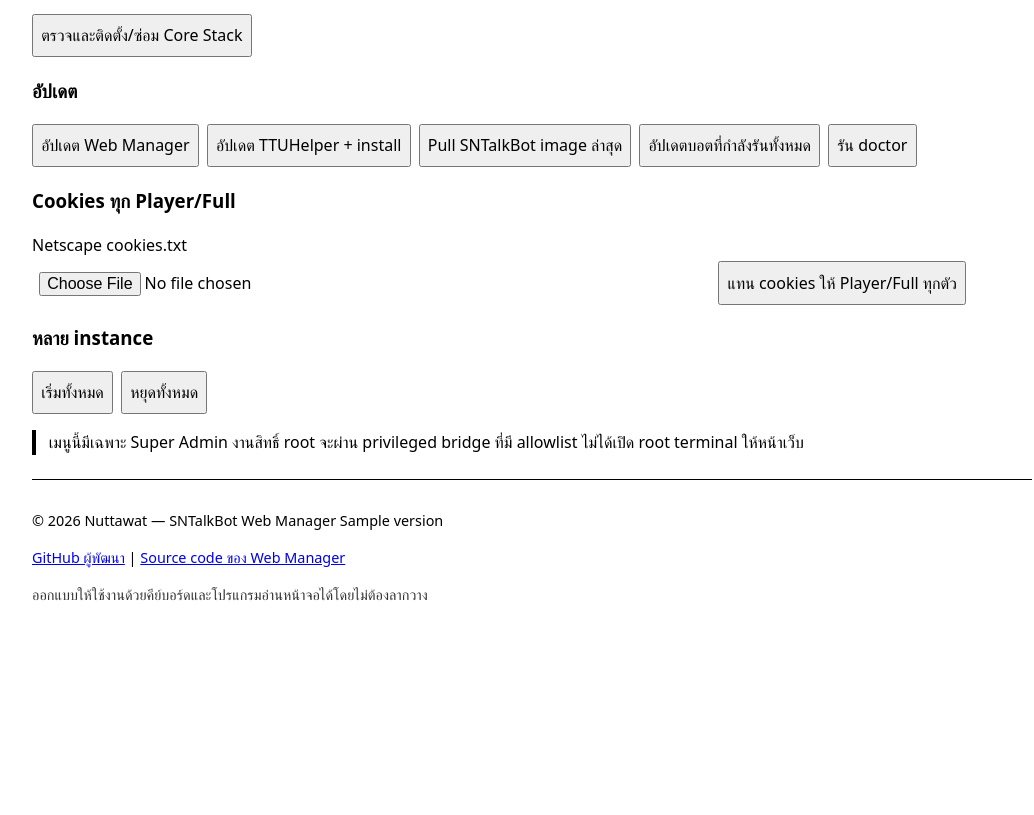
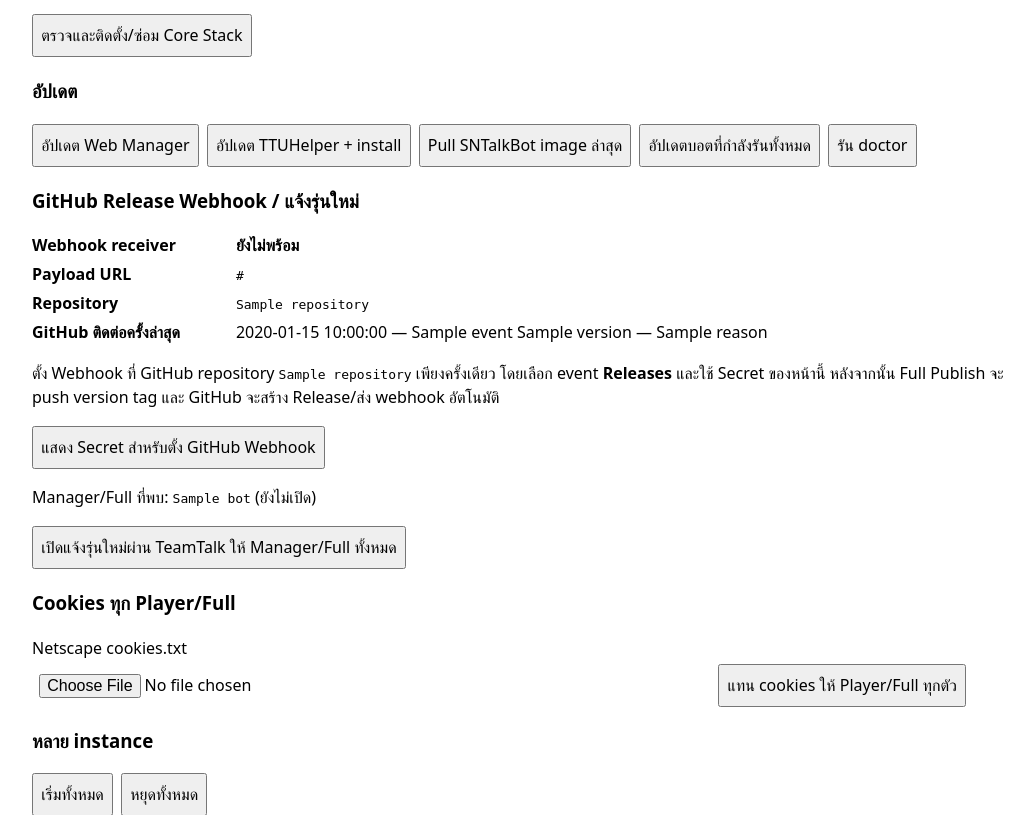
Before and after one commit to nuttawat-arch/sntalkbot-web-manager, a FastAPI app: template templates/system.html in a window 1280 px wide. Shown: the part 574-1389 px from the top of the page, without its empty margins (108-1142 px from the left). Before the commit the page ends 1175 px from the top, so only its background shows below. Run offline with FastAPI, Linux system fonts and the light colour scheme; the template is opened without the code that fills it: most values are stand-ins (such as "Sample title", 1, 10 or a date in 2020); data that the repository does not hold is empty; parts of the project's set-up code (start-up, migrations or seed data) failed here and were passed over.

Commit message:
Release SNTalkBot Web Manager 1.1.20

```diff
--- a/templates/system.html
+++ b/templates/system.html
@@ -14,6 +14,20 @@
 <form method="post" action="/system/action" data-job-form><input type="hidden" name="csrf" value="{{ csrf }}"><button name="action" value="install-stack">ตรวจและติดตั้ง/ซ่อม Core Stack</button></form>
 <h3>อัปเดต</h3><form class="actions" method="post" action="/system/action" data-job-form><input type="hidden" name="csrf" value="{{ csrf }}">
 <button name="action" value="update-web">อัปเดต Web Manager</button><button name="action" value="update-helper">อัปเดต TTUHelper + install</button><button name="action" value="pull-image">Pull SNTalkBot image ล่าสุด</button><button name="action" value="update-running">อัปเดตบอตที่กำลังรันทั้งหมด</button><button name="action" value="doctor">รัน doctor</button></form>
+
+<h3>GitHub Release Webhook / แจ้งรุ่นใหม่</h3>
+<dl>
+<dt>Webhook receiver</dt><dd>{% if webhook.configured %}<strong>พร้อม</strong>{% else %}<strong>ยังไม่พร้อม</strong>{% endif %}</dd>
+<dt>Payload URL</dt><dd><code>{{ webhook.callback_url }}</code></dd>
+<dt>Repository</dt><dd><code>{{ webhook.repository }}</code></dd>
+<dt>GitHub ติดต่อครั้งล่าสุด</dt><dd>{% if webhook.last.received_at %}{{ webhook.last.received_at }} — {{ webhook.last.event or 'event' }}{% if webhook.last.version %} {{ webhook.last.version }}{% endif %}{% if webhook.last.accepted %} — รับแล้ว; ส่งต่อ {{ webhook.last.delivered or 0 }}/{{ webhook.last.attempted or 0 }} instance{% elif webhook.last.reason %} — {{ webhook.last.reason }}{% endif %}{% else %}ยังไม่เคยได้รับ webhook ที่ลงลายเซ็นถูกต้อง{% endif %}</dd>
+</dl>
+<p>ตั้ง Webhook ที่ GitHub repository <code>{{ webhook.repository }}</code> เพียงครั้งเดียว โดยเลือก event <strong>Releases</strong> และใช้ Secret ของหน้านี้ หลังจากนั้น Full Publish จะ push version tag และ GitHub จะสร้าง Release/ส่ง webhook อัตโนมัติ</p>
+<form method="post" action="/system/github-webhook-secret"><input type="hidden" name="csrf" value="{{ csrf }}"><button type="submit">แสดง Secret สำหรับตั้ง GitHub Webhook</button></form>
+{% if release_bots %}
+<p>Manager/Full ที่พบ: {% for bot in release_bots %}<code>{{ bot.name }}</code> ({{ 'เปิด' if bot.enabled and bot.broadcast_enabled else 'ยังไม่เปิด' }}){% if not loop.last %}, {% endif %}{% endfor %}</p>
+<form method="post" action="/system/action" data-job-form><input type="hidden" name="csrf" value="{{ csrf }}"><button name="action" value="enable-release-notifications">เปิดแจ้งรุ่นใหม่ผ่าน TeamTalk ให้ Manager/Full ทั้งหมด</button></form>
+{% else %}<p>ยังไม่พบ Manager/Full instance</p>{% endif %}
 <h3>Cookies ทุก Player/Full</h3><form method="post" action="/system/cookies-all" enctype="multipart/form-data" data-job-form><input type="hidden" name="csrf" value="{{ csrf }}"><label for="all_cookie_file">Netscape cookies.txt</label><input id="all_cookie_file" type="file" name="cookie_file" required><button type="submit">แทน cookies ให้ Player/Full ทุกตัว</button></form>
 <h3>หลาย instance</h3><form class="actions" method="post" action="/system/action" data-job-form><input type="hidden" name="csrf" value="{{ csrf }}"><button name="action" value="start-all">เริ่มทั้งหมด</button><button name="action" value="stop-all">หยุดทั้งหมด</button></form>
 <p class="warning">เมนูนี้มีเฉพาะ Super Admin งานสิทธิ์ root จะผ่าน privileged bridge ที่มี allowlist ไม่ได้เปิด root terminal ให้หน้าเว็บ</p>
--- a/tools/validate_web_manager.py
+++ b/tools/validate_web_manager.py
@@ -30,6 +30,7 @@ js=(root/'static/app.js').read_text(encoding='utf-8')
 help_tpl=(root/'templates/help.html').read_text(encoding='utf-8')
 dash_tpl=(root/'templates/dashboard.html').read_text(encoding='utf-8')
 system_tpl=(root/'templates/system.html').read_text(encoding='utf-8')
+github_tpl=(root/'templates/github_webhook.html').read_text(encoding='utf-8')
 users_tpl=(root/'templates/users.html').read_text(encoding='utf-8')
 error_tpl=(root/'templates/error.html').read_text(encoding='utf-8')
 guardian=(root/'guardian/snweb_guardian.py').read_text(encoding='utf-8')
@@ -56,7 +57,7 @@ checks={
  'TeamTalk verification password is stdin-only and non-persistent':'input=json.dumps(payload, ensure_ascii=False)' in app and 'sys.stdin.buffer.read' in bridge and '"docker","run","--rm","-i"' in bridge and 'verify_teamtalk_password' not in storage,
  'Linux lowercase instance rule':'NEW_BOT_NAME_RE = re.compile(r"^[a-z0-9][a-z0-9_.-]{0,62}$")' in app and 'pattern="[a-z0-9][a-z0-9_.-]{0,62}"' in newtpl,
  'config all sections':'config_for_form' in app and 'save_config_form' in app,
- 'central Global Broadcast uses SQLite + loopback API scheduler':'SCHEMA_VERSION = 4' in storage and 'global_broadcast_messages' in storage and 'global_broadcast_state' in storage and 'def _global_broadcast_tick' in app and '/v1/events/global-broadcast' in app and 'bot_api_global_broadcast' in app and '@app.on_event("startup")' in app and 'tts_enabled' in app,
+ 'central Global Broadcast uses SQLite + loopback API scheduler':'SCHEMA_VERSION = 5' in storage and 'global_broadcast_messages' in storage and 'global_broadcast_state' in storage and 'def _global_broadcast_tick' in app and '/v1/events/global-broadcast' in app and 'bot_api_global_broadcast' in app and '@app.on_event("startup")' in app and 'tts_enabled' in app,
  'Global Broadcast is Manager/Full-only and interval bounded':'server_management_enabled' in app and 'global_broadcast' in app and 'interval_minutes' in app and '10080' in app and '_GLOBAL_BROADCAST_RETRY_AFTER' in app,
  'Super Admin can manage central broadcast messages':'@app.get("/broadcasts"' in app and '@app.post("/broadcasts")' in app and 'require_superadmin(request)' in app and 'ข้อความ Global Broadcast' in broadcasttpl and 'href="/broadcasts"' in base,
  'Global Broadcast composer uses one multiline textarea per message':'data-add-broadcast-message' in broadcasttpl and 'name="message"' in broadcasttpl and 'หนึ่งช่องคือหนึ่งข้อความ' in broadcasttpl and 'data-broadcast-message-fields' in js and 'form.getlist("message")' in app,
@@ -81,6 +82,9 @@ checks={
  'Super Admin dashboard uses authoritative batch snapshot and claims only unowned instances':'instances-snapshot' in app and 'docker-list-managed' in app and 'STORE.claim_unowned(names, int(user["id"]))' in app and 'owners_map(names)' in app and 'ผู้สร้าง/เจ้าของ:' in dash_tpl and 'สร้าง/นำเข้าเมื่อ:' in dash_tpl,
  'Dashboard realtime is one SSE stream with parallel bot probes':'/dashboard/live' in app and '_dashboard_live_rows' in app and 'asyncio.gather' in app and "new EventSource('/dashboard/live')" in js and 'dashboard-live-announcer' in dash_tpl,
  'System remote update probes do not block initial HTML':'system_status(False, include_expensive=False)' in app and '/system/remote-status' in app and 'ThreadPoolExecutor(max_workers=5)' in app and "fetch('/system/remote-status'" in js and 'การตรวจ GitHub/Docker Registry ทำต่อเบื้องหลัง' in system_tpl,
+ 'GitHub release webhook setup is visible to Super Admin':'GitHub Release Webhook / แจ้งรุ่นใหม่' in system_tpl and '/system/github-webhook-secret' in app and 'Payload URL' in github_tpl and 'Releases' in github_tpl and 'github_webhook_status' in app,
+ 'GitHub webhook status persists in SQLite':'CREATE TABLE IF NOT EXISTS system_state' in storage and 'github_release_webhook' in app and 'delivery_id' in app and 'received_at' in app,
+ 'Manager/Full release notifications have explicit bulk enable action':'enable-release-notifications' in app and 'job_enable_release_notifications' in app and 'role not in ("manager", "full")' in app and 'broadcast_enabled", "True"' in app,
  'Dashboard batch snapshot has rolling-upgrade compatibility fallback':'_local_instance_snapshot' in app and 'Old root bridge compatibility only' in app and 'instances-snapshot' in bridge and 'docker-list-managed' in bridge,
  'last-resort 500 boundary is static and carries request id':'class LastResortErrorMiddleware' in app and '_last_resort_error_html' in app and 'X-SNTalkBot-Request-ID' in app and '@app.exception_handler(Exception)' in app and 'Request ID' in app,
  'realtime instance SSE':'/instances/{name}/live' in app and 'await asyncio.sleep(0.5)' in app and 'live-instance' in insttpl and 'container_running' in app and 'บอตหยุดอยู่ — ไม่มีข้อมูลสด' in js,
--- a/webmanager/app.py
+++ b/webmanager/app.py
@@ -42,6 +42,7 @@ DEFAULT_BOTS_ROOT = Path("/opt/sntalkbot-bots")
 TTU_SOURCE = Path(os.getenv("SNWEB_TTU_SOURCE", "/opt/ttuhelper"))
 TTU_REPO = os.getenv("SNWEB_TTU_REPO", "https://github.com/nuttawat-arch/ttuhelper.git")
 WEB_REPO = os.getenv("SNWEB_WEB_REPO", "https://github.com/nuttawat-arch/sntalkbot-web-manager.git")
+GITHUB_REPOSITORY = os.getenv("SNWEB_GITHUB_REPOSITORY", "nuttawat-arch/sntalkbot").strip().lower()
 IMAGE_REPO_DEFAULT = os.getenv("TTU_IMAGE_REPO", "nuttawat0295/sntalkbot")
 IMAGE_TAG_DEFAULT = os.getenv("TTU_TAG", "latest")
 SECRET_KEYS = ("password", "token", "api_key", "license_key", "secret")
@@ -1741,10 +1742,79 @@ def help_page(request: Request):
     user=require_login(request)
     return templates.TemplateResponse("help.html", {"request": request, "user":user, "csrf": csrf_token(request), "version": VERSION})
 
+def _public_base_url(request: Request):
+    explicit = os.getenv("SNWEB_PUBLIC_BASE_URL", "").strip().rstrip("/")
+    if explicit:
+        return explicit
+    proto = str(request.headers.get("x-forwarded-proto") or request.url.scheme or "https").split(",", 1)[0].strip()
+    host = str(request.headers.get("x-forwarded-host") or request.headers.get("host") or request.url.netloc).split(",", 1)[0].strip()
+    return f"{proto}://{host}".rstrip("/")
+
+def github_webhook_status(request: Request):
+    return {
+        "configured": bool(_github_webhook_secret()),
+        "callback_url": _public_base_url(request) + "/hooks/github/release",
+        "repository": GITHUB_REPOSITORY,
+        "last": STORE.get_system_state("github_release_webhook", {}) or {},
+    }
+
+def release_notification_rows():
+    rows=[]
+    root=bots_root()
+    if not root.is_dir():
+        return rows
+    for path in sorted(root.iterdir(), key=lambda x: x.name.lower()):
+        if not path.is_dir() or not BOT_NAME_RE.fullmatch(path.name) or not (path / "config.ini").is_file():
+            continue
+        try:
+            cfg=_ensure_web_managed_config_defaults(read_config(path / "config.ini"))
+            role=read_instance_role(path, cfg)
+        except Exception:
+            continue
+        if role not in ("manager", "full"):
+            continue
+        rows.append({
+            "name": path.name, "role": role,
+            "enabled": cfg.getboolean("updates", "enabled", fallback=False),
+            "broadcast_enabled": cfg.getboolean("updates", "broadcast_enabled", fallback=True),
+        })
+    return rows
+
+def job_enable_release_notifications():
+    rows=release_notification_rows()
+    changed=0
+    restarted=0
+    for row in rows:
+        path=bots_root() / row["name"]
+        cfg=_ensure_web_managed_config_defaults(read_config(path / "config.ini"))
+        if not cfg.has_section("updates"):
+            cfg.add_section("updates")
+        before=(cfg.getboolean("updates","enabled",fallback=False), cfg.getboolean("updates","broadcast_enabled",fallback=True))
+        cfg.set("updates", "enabled", "True")
+        cfg.set("updates", "broadcast_enabled", "True")
+        cfg.set("updates", "repository", GITHUB_REPOSITORY)
+        tmp=path / "config.ini.tmp"
+        with tmp.open("w", encoding="utf-8") as f:
+            cfg.write(f)
+        os.chmod(tmp, 0o660)
+        os.replace(tmp, path / "config.ini")
+        try:
+            os.chown(path / "config.ini", 10001, 10001)
+        except PermissionError:
+            pass
+        if before != (True, True):
+            changed += 1
+        cont=docker_container(row["name"]) or {}
+        if cont.get("running"):
+            job_emit(f"Restart {row['name']} เพื่อใช้การแจ้ง GitHub Release")
+            job_helper_action("restart", row["name"])
+            restarted += 1
+    job_emit(f"เปิดการแจ้ง GitHub Release สำหรับ Manager/Full {len(rows)} instance; เปลี่ยนค่า {changed}; restart {restarted}")
+
 @app.get("/system", response_class=HTMLResponse)
 def system_page(request: Request):
     user=require_superadmin(request)
-    return templates.TemplateResponse("system.html", {"request": request, "user":user, "system": system_status(False, include_expensive=False), "csrf": csrf_token(request), "version": VERSION})
+    return templates.TemplateResponse("system.html", {"request": request, "user":user, "system": system_status(False, include_expensive=False), "webhook": github_webhook_status(request), "release_bots": release_notification_rows(), "csrf": csrf_token(request), "version": VERSION})
 
 
 @app.post("/system/action")
@@ -1759,6 +1829,7 @@ async def system_action(request: Request, action: str = Form(...), csrf: str = F
         "doctor": ("ตรวจระบบ", job_helper_action, ("doctor",)),
         "start-all": ("เริ่มบอตทั้งหมด", job_helper_action, ("start-all",)),
         "stop-all": ("หยุดบอตทั้งหมด", job_helper_action, ("stop-all",)),
+        "enable-release-notifications": ("เปิดการแจ้ง GitHub Release", job_enable_release_notifications, ()),
     }
     if action not in mapping:
         raise HTTPException(status_code=400, detail="Unknown action")
@@ -2126,6 +2197,17 @@ def _github_webhook_secret():
         return b""
 
 
+@app.post("/system/github-webhook-secret", response_class=HTMLResponse)
+def github_webhook_secret_page(request: Request, csrf: str = Form(...)):
+    user=require_superadmin(request); check_csrf(request, csrf)
+    secret=_github_webhook_secret().decode("utf-8", "replace")
+    if not secret:
+        raise HTTPException(status_code=503, detail="GitHub release webhook secret is not configured")
+    return templates.TemplateResponse("github_webhook.html", {
+        "request": request, "user": user, "webhook": github_webhook_status(request),
+        "secret": secret, "csrf": csrf_token(request), "version": VERSION,
+    })
+
 @app.post("/hooks/github/release")
 async def github_release_hook(request: Request):
     secret = _github_webhook_secret()
@@ -2136,7 +2218,13 @@ async def github_release_hook(request: Request):
     expected = "sha256=" + hmac.new(secret, raw, hashlib.sha256).hexdigest()
     if not hmac.compare_digest(supplied, expected):
         raise HTTPException(status_code=401, detail="Invalid webhook signature")
-    if request.headers.get("X-GitHub-Event", "") != "release":
+    event_name = request.headers.get("X-GitHub-Event", "")
+    delivery_id = request.headers.get("X-GitHub-Delivery", "")
+    if event_name != "release":
+        STORE.set_system_state("github_release_webhook", {
+            "event": event_name or "unknown", "accepted": False, "reason": "not_release",
+            "delivery_id": delivery_id, "received_at": datetime.now(timezone.utc).isoformat(),
+        })
         return JSONResponse({"ok": True, "accepted": False, "reason": "not_release"})
     try:
         event = json.loads(raw.decode("utf-8"))
@@ -2148,8 +2236,13 @@ async def github_release_hook(request: Request):
     release = event.get("release") if isinstance(event.get("release"), dict) else {}
     repository = event.get("repository") if isinstance(event.get("repository"), dict) else {}
     full_name = str(repository.get("full_name") or "").lower()
-    expected_repo = os.getenv("SNWEB_GITHUB_REPOSITORY", "nuttawat-arch/sntalkbot").strip().lower()
+    expected_repo = GITHUB_REPOSITORY
     if action not in {"published", "released"} or bool(release.get("draft")) or full_name != expected_repo:
+        STORE.set_system_state("github_release_webhook", {
+            "event": "release", "action": action, "accepted": False, "reason": "filtered",
+            "repository": full_name, "delivery_id": delivery_id,
+            "received_at": datetime.now(timezone.utc).isoformat(),
+        })
         return JSONResponse({"ok": True, "accepted": False, "reason": "filtered"})
     version = str(release.get("tag_name") or release.get("name") or "").strip().lstrip("vV")
     if not version:
@@ -2160,6 +2253,11 @@ async def github_release_hook(request: Request):
         "url": str(release.get("html_url") or ""),
     }
     attempted, delivered = await asyncio.to_thread(_fanout_release_event, payload)
+    STORE.set_system_state("github_release_webhook", {
+        "event": "release", "action": action, "accepted": True, "repository": full_name,
+        "version": version, "url": payload["url"], "attempted": attempted, "delivered": delivered,
+        "delivery_id": delivery_id, "received_at": datetime.now(timezone.utc).isoformat(),
+    })
     return JSONResponse({
         "ok": True, "accepted": True, "attempted": attempted, "delivered": delivered
     }, status_code=202)
```
Also changed, not shown: DEVELOPMENT_REPORT_TH.md (+1 -1 lines), RELEASE_NOTES_TH.md (+1 -1 lines), templates/github_webhook.html (added, +8 -0 lines), webmanager/storage.py (+29 -1 lines), README_TH.md, 2 other files.
